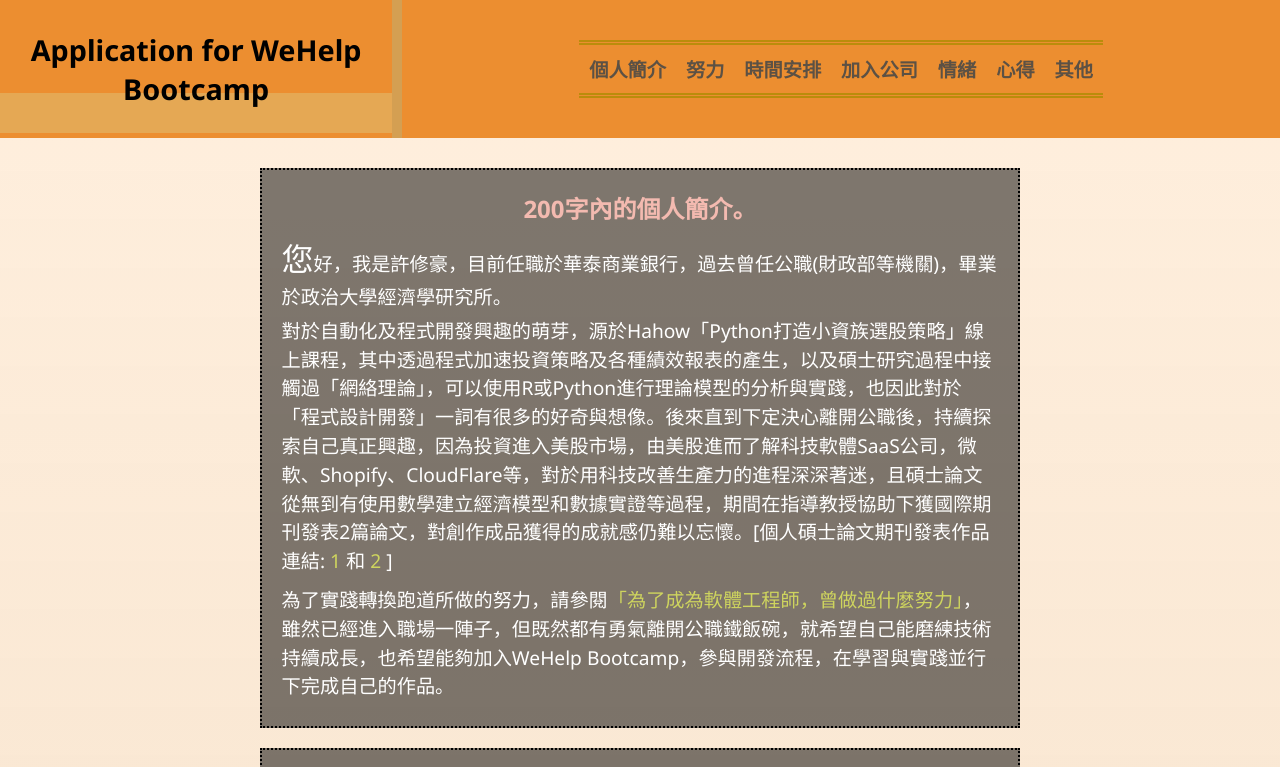
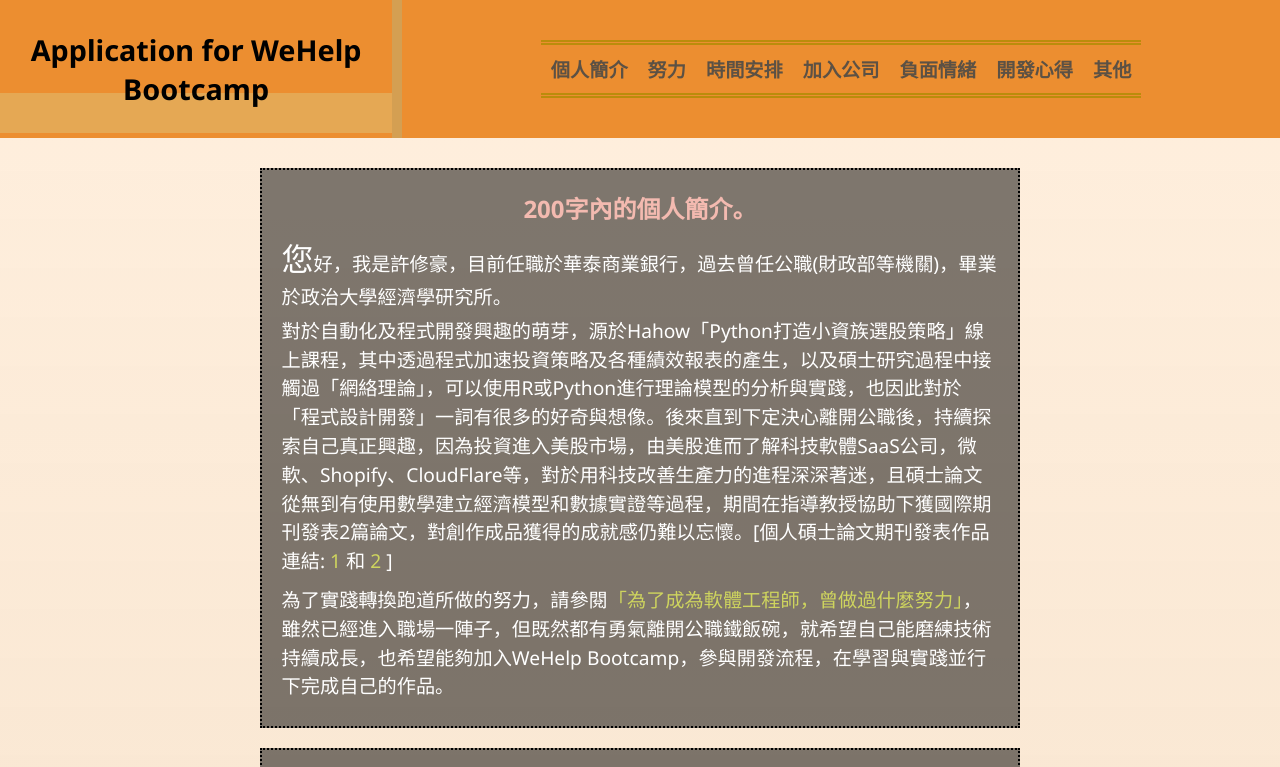
Before and after one commit to link-hsu/wehelp, a plain HTML site: page index.html in a window 1280 px wide. Shown: the top 767 px of the page. Drawn offline with Linux system fonts and the light colour scheme.

Commit message:
change nav 2-nd

```diff
--- a/index.html
+++ b/index.html
@@ -180,7 +180,7 @@
       }
 
       /* RWD */
-      @media screen and (min-width: 985px) {
+      @media screen and (min-width: 990px) {
         .header {
           flex-wrap: nowrap;
           padding-right: 50px;
@@ -226,9 +226,11 @@
           >加入公司</a
         >
         <a href="#obstacle" target="_self"
-          >情緒</a
+          >負面情緒</a
         >
-        <a href="#thought" target="_self">心得</a>
+        <a href="#thought" target="_self"
+          >開發心得</a
+        >
         <a href="#other" target="_self">其他</a>
       </nav>
     </div>
```
